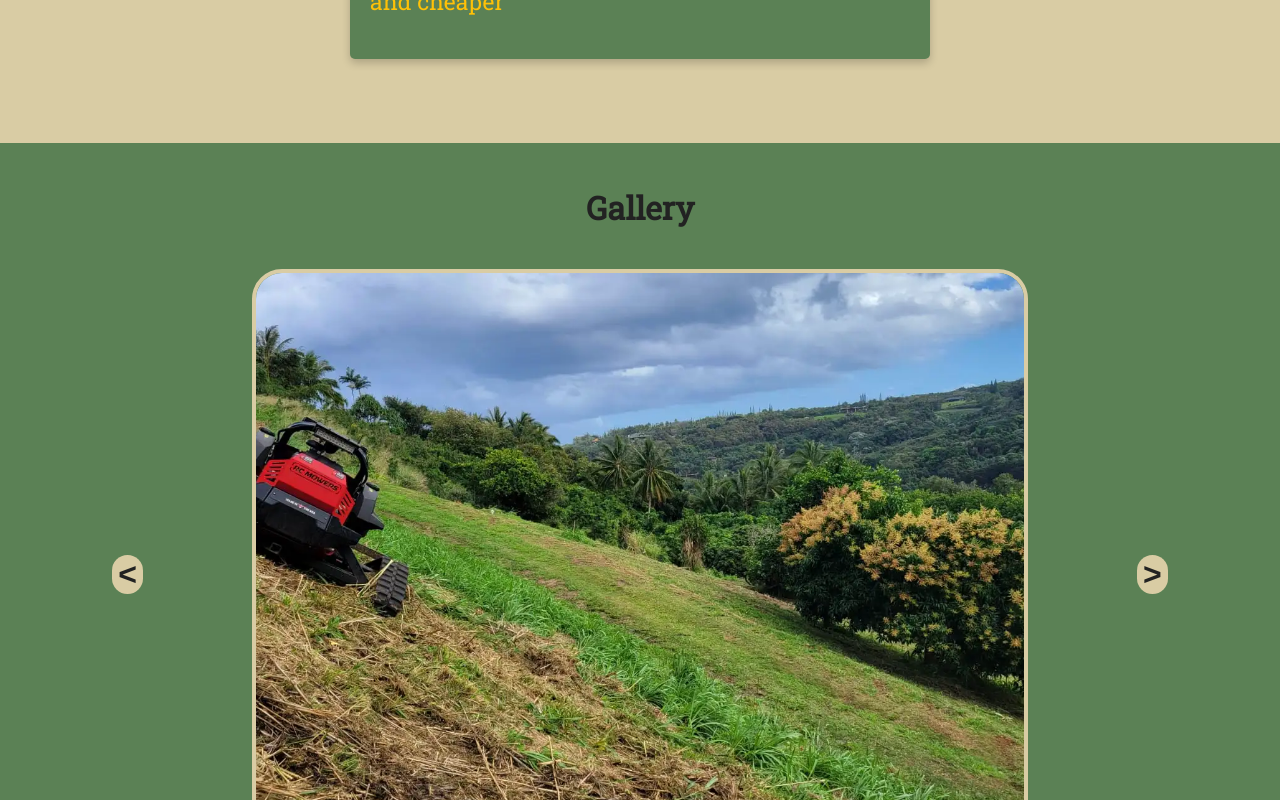
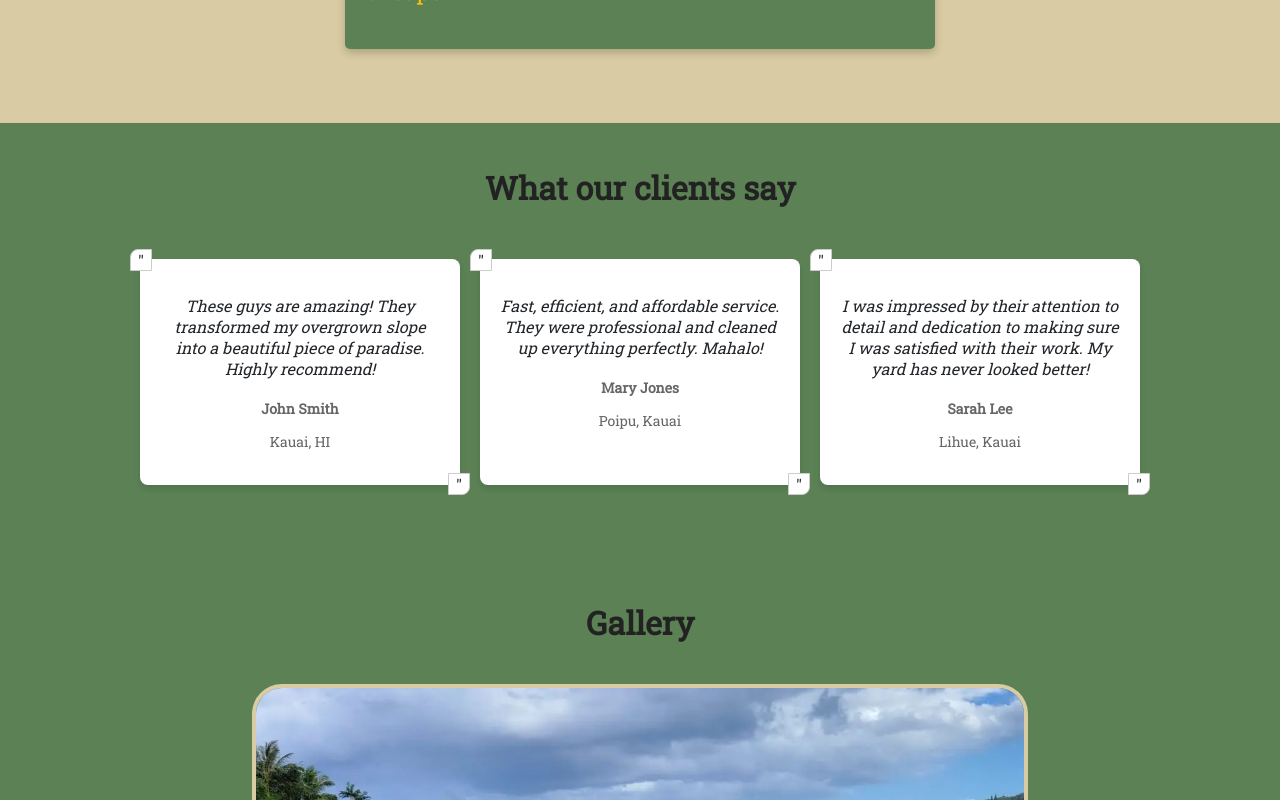
Before and after one commit to gefenbar/kilauea-slope-mowing-website, a React (Create React App) app: page / in a window 1280 px wide. Shown: the part 1740-2540 px from the top of the page. Built offline with nearby package versions, Linux system fonts and the light colour scheme; no server answers.

Commit message:
NEW VERSION - TEST - 4

```diff
--- a/src/App.css
+++ b/src/App.css
@@ -8,10 +8,10 @@ body {
 }
 html {
   background-color: #d9cca4;
-  width: 100vw;
+  width: 100%;
 }
 section {
-  width: 100vw;
+  width: 100%;
 }
 /* Define some variables for colors and fonts */
 :root {
@@ -30,7 +30,7 @@ section {
 .hero {
   /* position: relative; */
   height: 100vh;
-  width: 100vw;
+  width: 100%;
   display: flex;
   flex-direction: column;
   justify-content: center;
@@ -160,7 +160,7 @@ section {
   text-align: center;
   padding-top: 1rem;
   padding-bottom: 4rem;
-  background: #5b8155;
+  background: #d9cca4;
 }
 
 .section-title {
@@ -288,6 +288,92 @@ section {
   /* object-position: left; */
   border-radius: 30px;
   border: solid 4px #d9cca4;
+}
+.testimonials {
+  padding-top: 1rem;
+  padding-bottom: 4rem;
+    background-color: #5b8155;
+  text-align: center;
+}
+
+/* .testimonials h2 {
+  margin-bottom: 30px;
+  font-size: 2em;
+  color: #222;
+} */
+
+.testimonial-container {
+  display: grid;
+  grid-template-columns: repeat(auto-fit, minmax(250px, 1fr));
+  gap: 20px;
+  max-width: 1000px;
+  margin: 0 auto;
+  padding: 10px;
+}
+
+.testimonial {
+  background-color: #fff;
+  border-radius: 8px;
+  padding: 20px;
+  box-shadow: 0 4px 6px rgba(0, 0, 0, 0.1);
+  transition: transform 0.3s;
+  position: relative;
+}
+
+.testimonial:before {
+  content: '"';
+  position: absolute;
+  top: -10px;
+  left: -10px;
+  width: 20px;
+  height: 20px;
+  background-color: #fff;
+  border-top-left-radius: 8px;
+  border: 1px solid #ccc;
+}
+
+.testimonial:after {
+  content: '"';
+  position: absolute;
+  bottom: -10px;
+  right: -10px;
+  width: 20px;
+  height: 20px;
+  background-color: #fff;
+  border-bottom-right-radius: 8px;
+  border: 1px solid #ccc;
+}
+
+.testimonial:hover {
+  transform: translateY(-5px);
+}
+
+.testimonial-quote {
+  font-style: italic;
+  margin-bottom: 20px;
+}
+
+.testimonial-info {
+  font-size: 14px;
+  color: #666;
+}
+
+.testimonial-name {
+  font-weight: bold;
+}
+
+.testimonial-location {
+  margin-top: 5px;
+}
+
+@media (max-width: 768px) {
+  .testimonial-container {
+    grid-template-columns: 1fr;
+  }
+}
+@media (min-width:768px) and (max-width: 900px) {
+.nav-item {
+font-size: small;}
 }
 
 .nav-button {
@@ -473,7 +559,7 @@ body {
 .fire-hazard-list {
   display: flex;
   flex-wrap: wrap;
-  padding: 10px;
+  /* padding: 10px; */
   justify-content: space-around;
 }
 
--- a/src/App.js
+++ b/src/App.js
@@ -8,6 +8,7 @@ import Gallery from "./Components/Gallery.js";
 import Hero from "./Components/Hero.js";
 import Services from "./Components/Services.js";
 import FireHazard from "./Components/FireHazard.js";
+import Testimonial from "./Components/Testimonial.js";
 import { AccessibilityWidget } from "react-accessibility";
 
 export default function App() {
@@ -41,6 +42,7 @@ Transforming landscapes with precision. Get your free estimate today!"
       <Hero />
       <Services />
       <FireHazard/>
+      <Testimonial/>
       <Gallery />
       <TransformationSection />
       <Contact_Form />
--- a/src/Components/NavBar.js
+++ b/src/Components/NavBar.js
@@ -30,7 +30,7 @@ export default function NavBar({ toggleMenu }) {
   }, []);
 
   const isBackgroundGreen = () => {
-    return activeSection === "gallery" || activeSection === "transformation"
+    return activeSection === "gallery"  ||  activeSection === "hero"  ||  activeSection === "testimonials"
 
   };
 
@@ -79,6 +79,12 @@ export default function NavBar({ toggleMenu }) {
           <a href="#fire-hazard">Fire Hazard</a>
         </li>
         <li
+          className={`nav-item ${activeSection === "testimonials" ? "active" : ""}`}
+          onClick={handleMenuItemClick}
+        >
+          <a href="#testimonials">Testimonials</a>
+        </li>
+        <li
           className={`nav-item ${activeSection === "gallery" ? "active" : ""}`}
           onClick={handleMenuItemClick}
         >
--- /dev/null
+++ b/src/Components/Testimonial.js
@@ -0,0 +1,43 @@
+import React from 'react';
+
+const testimonials = [
+  {
+    name: 'John Smith',
+    location: 'Kauai, HI',
+    quote: 'These guys are amazing! They transformed my overgrown slope into a beautiful piece of paradise. Highly recommend!',
+  },
+  {
+    name: 'Mary Jones',
+    location: 'Poipu, Kauai',
+    quote: 'Fast, efficient, and affordable service. They were professional and cleaned up everything perfectly. Mahalo!',
+  },
+  {
+    name: 'Sarah Lee',
+    location: 'Lihue, Kauai',
+    quote: 'I was impressed by their attention to detail and dedication to making sure I was satisfied with their work. My yard has never looked better!',
+  }
+  // Add more testimonials as needed
+];
+
+const Testimonial = ({ name, location, quote, image }) => (
+  <div className="testimonial">
+    <p className="testimonial-quote">{quote}</p>
+    <div className="testimonial-info">
+      <p className="testimonial-name">{name}</p>
+      <p className="testimonial-location">{location}</p>
+    </div>
+  </div>
+);
+
+const Testimonials = () => (
+  <section className="testimonials" id="testimonials">
+    <h2 className="section-title">What our clients say</h2>
+    <div className="testimonial-container">
+      {testimonials.map((testimonial) => (
+        <Testimonial key={testimonial.name} {...testimonial} />
+      ))}
+    </div>
+  </section>
+);
+
+export default Testimonials;
```
